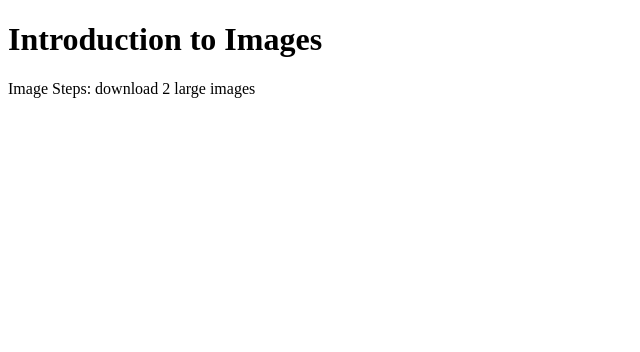
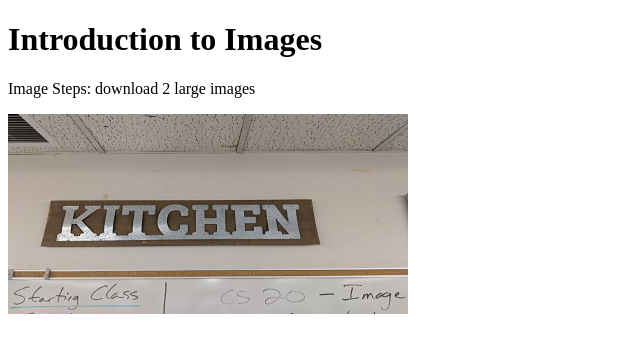
Before and after one commit to Aobahachi/Image-Lessons, a plain HTML site: page index.html in a window 1280 px wide. Shown: the whole page, without its empty margins (0-640 px from the left). Drawn offline with Linux system fonts and the light colour scheme.

Commit message:
saSQasXZ

```diff
--- a/index.html
+++ b/index.html
@@ -14,6 +14,8 @@
     <h1> Introduction to Images</h1>
     <p>Image Steps: download 2 large images</p>
 
+    <img src="Classroom20180925_opt.jpg" title="Classroom Sign" alt="Classroom20180925_opt.jpg" height="200" width="400"/>
+
 
   </body>
 </html>
```
Also changed, not shown: Classroom20180925_opt.jpg (added), images/pexels-photo-658687.jpeg (deleted), images/result.jpg (added).
